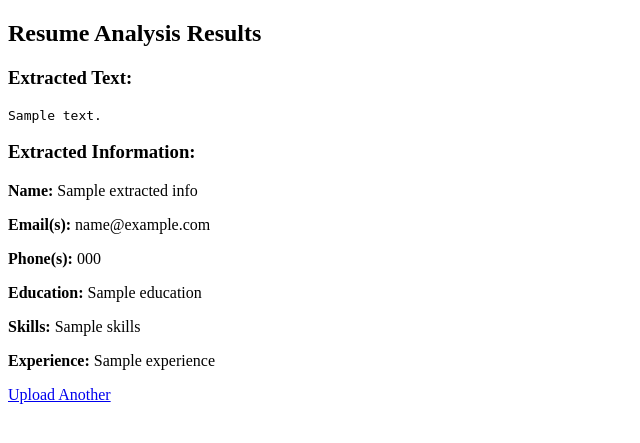
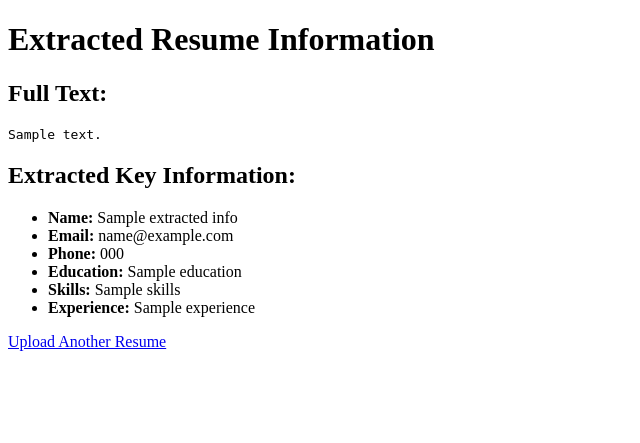
Before and after one commit to biplabneupane/resume-analyzer, a Flask app: template templates/results.html in a window 1280 px wide. Shown: the top 443 px of the page, without its empty margins (0-640 px from the left). Run offline with Flask 3, Linux system fonts and the light colour scheme; the template is opened without the code that fills it: most values are stand-ins (such as "Sample title", 1, 10 or a date in 2020); parts of the project's set-up code (start-up, migrations or seed data) failed here and were passed over.

Commit message:
Fix: Result template

```diff
--- a/templates/results.html
+++ b/templates/results.html
@@ -3,22 +3,24 @@
 <head>
     <meta charset="UTF-8">
     <meta name="viewport" content="width=device-width, initial-scale=1.0">
-    <title>Resume Results</title>
+    <title>Resume Analysis</title>
 </head>
 <body>
-    <h2>Resume Analysis Results</h2>
+    <h1>Extracted Resume Information</h1>
 
-    <h3>Extracted Text:</h3>
+    <h2>Full Text:</h2>
     <pre>{{ resume_text }}</pre>
 
-    <h3>Extracted Information:</h3>
-    <p><strong>Name:</strong> {{ extracted_info.name }}</p>
-    <p><strong>Email(s):</strong> {{ extracted_info.emails }}</p>
-    <p><strong>Phone(s):</strong> {{ extracted_info.phones }}</p>
-    <p><strong>Education:</strong> {{ extracted_info.education }}</p>
-    <p><strong>Skills:</strong> {{ extracted_info.skills }}</p>
-    <p><strong>Experience:</strong> {{ extracted_info.experience }}</p>
+    <h2>Extracted Key Information:</h2>
+    <ul>
+        <li><strong>Name:</strong> {{ extracted_info.name }}</li>
+        <li><strong>Email:</strong> {{ extracted_info.email }}</li>
+        <li><strong>Phone:</strong> {{ extracted_info.phone }}</li>
+        <li><strong>Education:</strong> {{ extracted_info.education }}</li>
+        <li><strong>Skills:</strong> {{ extracted_info.skills }}</li>
+        <li><strong>Experience:</strong> {{ extracted_info.experience }}</li>
+    </ul>
 
-    <a href="{{ url_for('index') }}">Upload Another</a>
+    <a href="/">Upload Another Resume</a>
 </body>
 </html>
```
